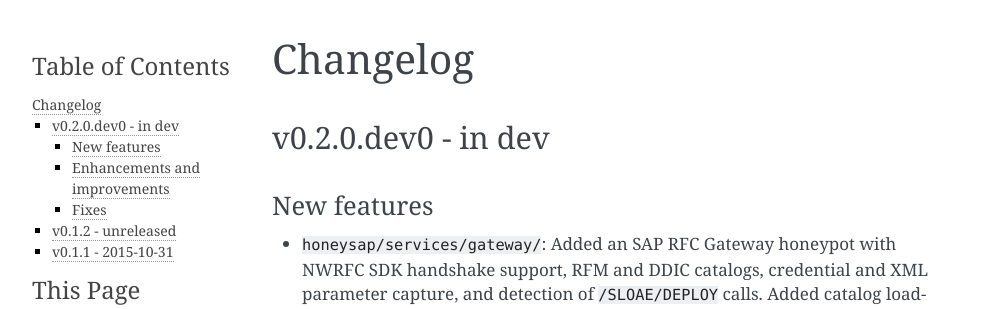
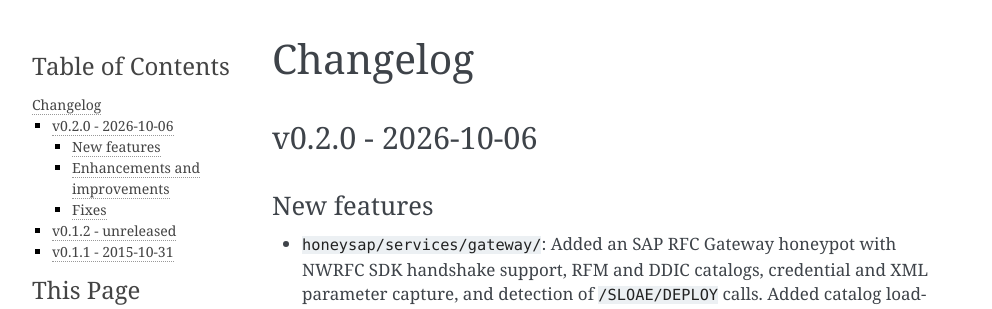
Before and after one commit to OWASP/HoneySAP, a Sphinx documentation site: the page built from docs/dev/changelog.md, in a window 1280 px wide. Shown: the top 309 px of the page, without its empty margins (148-1140 px from the left). Built offline with Sphinx 7.4.7, drawn with Linux system fonts in a browser that asks for light colours; pages that are not in the unit, such as notebooks, are missing from menus.

Commit message:
Release v0.2.0

```diff
--- a/ChangeLog.md
+++ b/ChangeLog.md
@@ -1,6 +1,6 @@
 # Changelog
 
-## v0.2.0.dev0 - in dev
+## v0.2.0 - 2026-10-06
 
 ### New features
 
--- a/docs/conf.py
+++ b/docs/conf.py
@@ -14,6 +14,7 @@
 #
 import os
 import sys
+from pathlib import Path
 docs_dir = os.path.abspath(os.path.dirname(__file__))
 sys.path.insert(0, os.path.abspath(os.path.join(docs_dir, '..')))
 
@@ -167,6 +168,12 @@
 
 # Automatically build API docs
 def run_apidoc(_):
+    # Remove stale generated pages before rebuilding the API documentation.
+    # Otherwise pages for modules deleted or renamed in the source tree remain
+    # discoverable by Sphinx and produce import/orphan warnings.
+    for generated_page in Path(docs_dir, "api").glob("honeysap*.rst"):
+        generated_page.unlink()
+
     ignore_paths = []
     argv = [
         "-f",           # Force
--- a/honeysap/__init__.py
+++ b/honeysap/__init__.py
@@ -30,7 +30,7 @@
 __title__ = 'honeysap'
 """The title of the library"""
 
-__version__ = '0.2.0.dev0'
+__version__ = '0.2.0'
 """The version of honeysap"""
 
 __url__ = "https://owasp.org/www-project-core-business-application-security/"
```
Also changed, not shown: README.md (+1 -1 lines).
